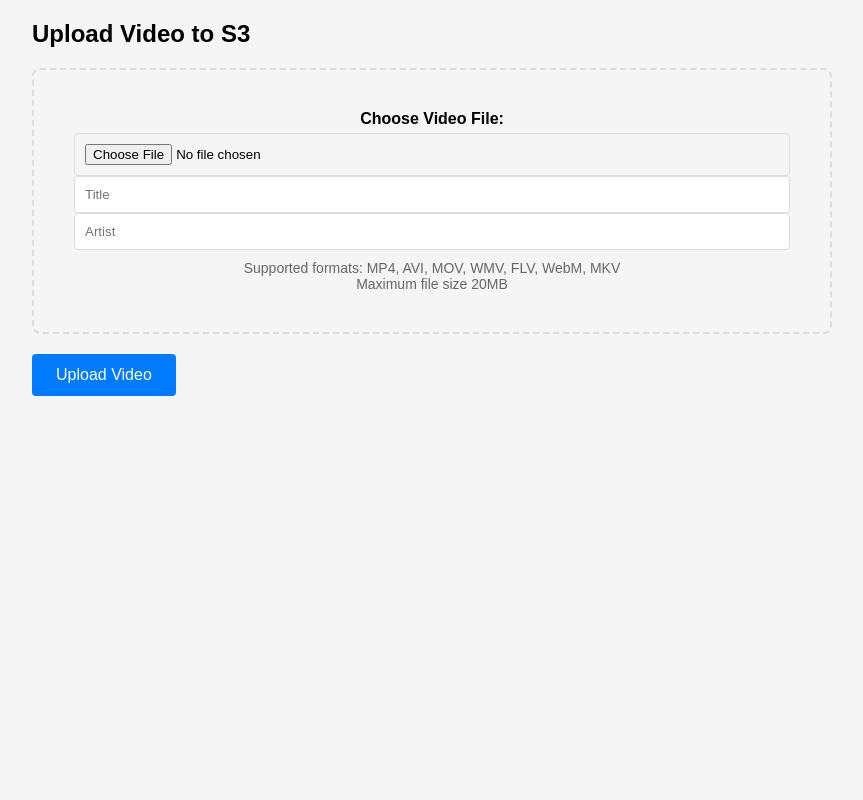
After one commit to CalebWelch/personalsite, a Flask app: page /admin/upload in a window 1280 px wide. The commit adds this page. Shown: the whole page, without its empty margins (208-1071 px from the left). Run offline with Flask 3, Linux system fonts and the light colour scheme; the visitor is signed in with stand-in values (Sample User, id 1).

Commit message:
added uploader

```diff
--- /dev/null
+++ b/admin_uploader.py
@@ -0,0 +1,32 @@
+import ffmpeg
+from flask import Flask, session, flash, redirect, url_for
+from functools import wraps
+from botocore.client import ClientError
+from ffmpeg import FFmpeg, Progress
+import os
+
+
+def admin_required(f):
+    @wraps(f)
+    def decorated_function(*args, **kwargs):
+        if not session.get("is_admin"):
+            flash("Admin access required", "error")
+            return redirect(url_for("admin_login"))
+        return f(*args, **kwargs)
+
+    return decorated_function
+
+
+def reduce_size(path: str):
+    ffm = (
+        FFmpeg()
+        .option("y")
+        .input(path)
+        .output(f"{path}_reduced.mp4", VideoScale="0.75", VideoEncodingSpeed="Medium")
+    )
+
+    @ffmpeg.on("progress")
+    def on_progress(progress: Progress):
+        print(progress)
+
+    ffm.execute()
--- a/main.py
+++ b/main.py
@@ -1,14 +1,28 @@
 import logging
 import os
 import traceback
-from flask import Flask, render_template, url_for, jsonify
+import uuid
+from s3_functions import upload_to_s3
+from flask import (
+    Flask,
+    flash,
+    redirect,
+    render_template,
+    request,
+    session,
+    url_for,
+    jsonify,
+)
+from admin_uploader import admin_required
+from werkzeug.utils import secure_filename
+import secrets
 import boto3
 
 app = Flask(__name__)
+app.secret_key = secrets.token_hex(16)
 logger = logging.getLogger(__name__)
 app.config["VIDEO_FOLDER"] = os.path.join("static", "videos")
 BUCKET = "visuals-images"
-
 
 
 @app.route("/debug")
@@ -27,6 +41,59 @@
         }
     )
 
+
+@app.route("/admin/login", methods=["GET", "POST"])
+def admin_login():
+    if request.method == "POST":
+        username = request.form["username"]
+        password = request.form["password"]
+
+        if username == "admin" and password == "pass":
+            session["is_admin"] = True
+            flash("logged in", "success")
+            return redirect(url_for("upload_page"))
+        else:
+            flash("Invalid credentials", "error")
+    return render_template("admin_login.html")
+
+
+@app.route("/admin/upload", methods=["GET", "POST"])
+@admin_required
+def upload_page():
+    if request.method == "POST":
+        if "video_file" not in request.files:
+            flash("no file selected", "error")
+            return redirect(request.url)
+        file = request.files["video_file"]
+        if file.filename == "":
+            flash("no file selected", "error")
+            return redirect(request.url)
+
+        if file:
+            filename = secure_filename(file.filename)
+            artist = request.form.get('Artist', '').strip()
+            title = request.form.get('Title', '').strip()
+
+            metadata = {
+                "x-amz-meta-artist": artist,
+                "x-amz-meta-title": title
+            }
+            file_extension = filename.rsplit(".", 1)[1].lower()
+            unique_filename = f"{uuid.uuid4()}.{file_extension}"
+            folder_prefex = request.form.get("folder", "").strip()
+            if folder_prefex:
+                s3_key = f"{secure_filename(folder_prefex)}/{unique_filename}"
+            else:
+                s3_key = unique_filename
+            if upload_to_s3(file, BUCKET, s3_key, metadata):
+                flash(f"Video uploaded as {s3_key}", "success")
+            else:
+                flash("error uploading to s3", "error")
+        else:
+            flash("Invalid file type", "error")
+    return render_template("upload_page.html")
+
+
 @app.route("/")
 def index():
     try:
@@ -41,7 +108,7 @@
         else:
             # Fall back to local videos if S3 returns empty
             app.logger.warning("S3 returned empty contents, using local videos")
-            videos= local_videos
+            videos = local_videos
 
     except Exception as e:
         app.logger(e)
@@ -74,4 +141,4 @@
 
 
 if __name__ == "__main__":
-    app.run(host="0.0.0.0")
+    app.run(host="0.0.0.0", debug=True)
--- /dev/null
+++ b/templates/upload_page.html
@@ -0,0 +1,131 @@
+<h2>Upload Video to S3</h2>
+<head>
+    <meta charset="UTF-8" />
+    <style>
+        body {
+            font-family: Arial, sans-serif;
+            max-width: 800px;
+            margin: 0 auto;
+            padding: 20px;
+            background-color: #f5f5f5;
+        }
+        .container {
+            background: white;
+            padding: 30px;
+            border-radius: 8px;
+            box-shadow: 0 2px 10px rgba(0, 0, 0, 0.1);
+        }
+        .flash-messages {
+            margin-bottom: 20px;
+        }
+        .flash-success {
+            padding: 10px;
+            background-color: #d4edda;
+            color: #155724;
+            border: 1px solid #c3e6cb;
+            border-radius: 4px;
+            margin-bottom: 10px;
+        }
+        .flash-error {
+            padding: 10px;
+            background-color: #f8d7da;
+            color: #721c24;
+            border: 1px solid #f5c6cb;
+            border-radius: 4px;
+            margin-bottom: 10px;
+        }
+        .form-group {
+            margin-bottom: 20px;
+        }
+        label {
+            display: block;
+            margin-bottom: 5px;
+            font-weight: bold;
+        }
+        input[type="text"],
+        input[type="password"],
+        input[type="file"] {
+            width: 100%;
+            padding: 10px;
+            border: 1px solid #ddd;
+            border-radius: 4px;
+            box-sizing: border-box;
+        }
+        button {
+            background-color: #007bff;
+            color: white;
+            padding: 12px 24px;
+            border: none;
+            border-radius: 4px;
+            cursor: pointer;
+            font-size: 16px;
+        }
+        button:hover {
+            background-color: #0056b3;
+        }
+        .nav {
+            margin-bottom: 20px;
+            text-align: right;
+        }
+        .nav a {
+            color: #007bff;
+            text-decoration: none;
+            margin-left: 15px;
+        }
+        .upload-area {
+            border: 2px dashed #ddd;
+            padding: 40px;
+            text-align: center;
+            border-radius: 8px;
+            margin-bottom: 20px;
+        }
+        .file-info {
+            margin-top: 10px;
+            font-size: 14px;
+            color: #666;
+        }
+    </style>
+</head>
+<div class="flash-messages">
+    {% with messages = get_flashed_messages(with_categories=true) %} {% if
+    messages %} {% for category, message in messages %}
+    <div class="flash-{{ category }}">{{ message }}</div>
+    {% endfor %} {% endif %} {% endwith %}
+</div>
+<form method="POST" enctype="multipart/form-data">
+    <div class="form-group">
+        <div class="upload-area">
+            <label for="video_file">Choose Video File:</label>
+            <input
+                type="file"
+                id="video_file"
+                name="video_file"
+                accept="video/*"
+                required
+            />
+            <input type="text" id="title" name="Title" placeholder="Title" required/>
+            <input type="text" id="artist" name="Artist" placeholder="Artist" required/>
+            <div class="file-info">
+                Supported formats: MP4, AVI, MOV, WMV, FLV, WebM, MKV<br />
+                Maximum file size 20MB
+            </div>
+        </div>
+    </div>
+
+    <button type="submit">Upload Video</button>
+</form>
+
+<script>
+    document
+        .getElementById("video_file")
+        .addEventListener("change", function (e) {
+            const file = e.target.files[0];
+            if (file) {
+                const fileSize = file.size / 1024 / 1024; // Convert to MB
+                if (fileSize > 20) {
+                    alert("File size exceeds 20MB limit");
+                    e.target.value = "";
+                }
+            }
+        });
+</script>
```
Also changed, not shown: s3_functions.py (+49 -13 lines), static/style.css (+69 -1 lines), templates/admin_login.html (added, +27 -0 lines).
